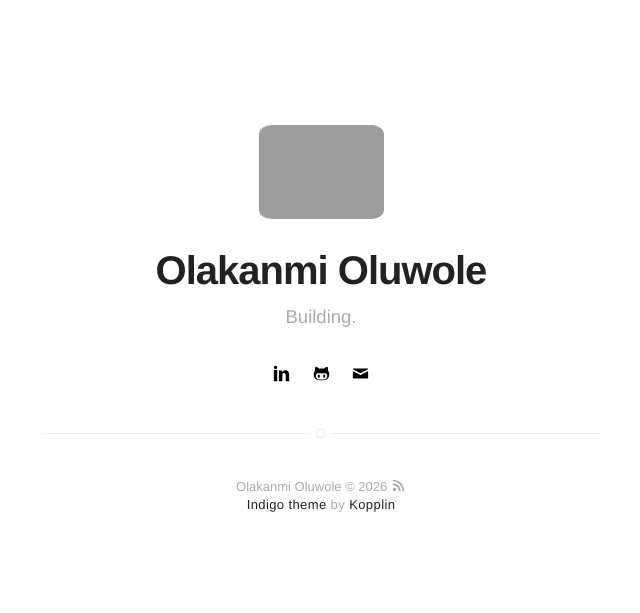
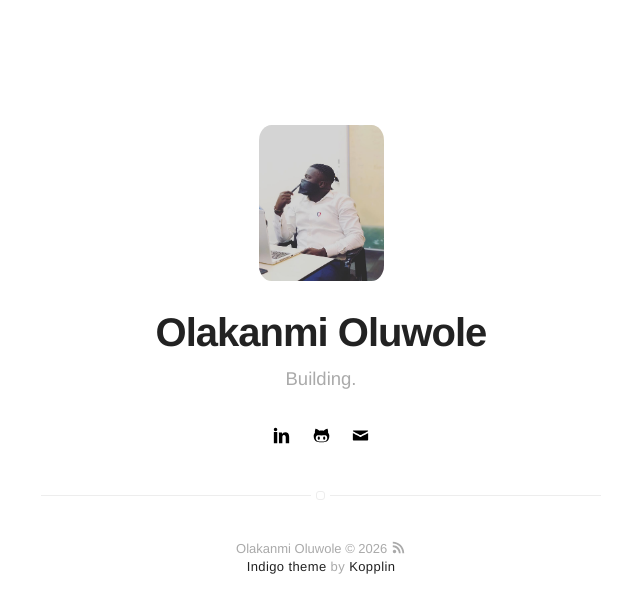
Before and after one commit to lagosnomad/mczlatan.github.io, a Jekyll site: the page built from index.html, in a window 1280 px wide. Shown: the top 613 px of the page, without its empty margins (319-959 px from the left). Built offline with Jekyll 4.4.1, drawn with Linux system fonts in a browser that asks for light colours.

Commit message:
Update _config.yml

```diff
--- a/_config.yml
+++ b/_config.yml
@@ -7,7 +7,7 @@ description: A blog about technology and stuff related
 # if it's an external image, update below for true
 # better with square images
 external-image: false
-picture: assets/images/profile.jpg
+picture: assets/images/laylay.jpg
 
 # If you want to include your resume, set to true
 # and specify source (external or local).
```
